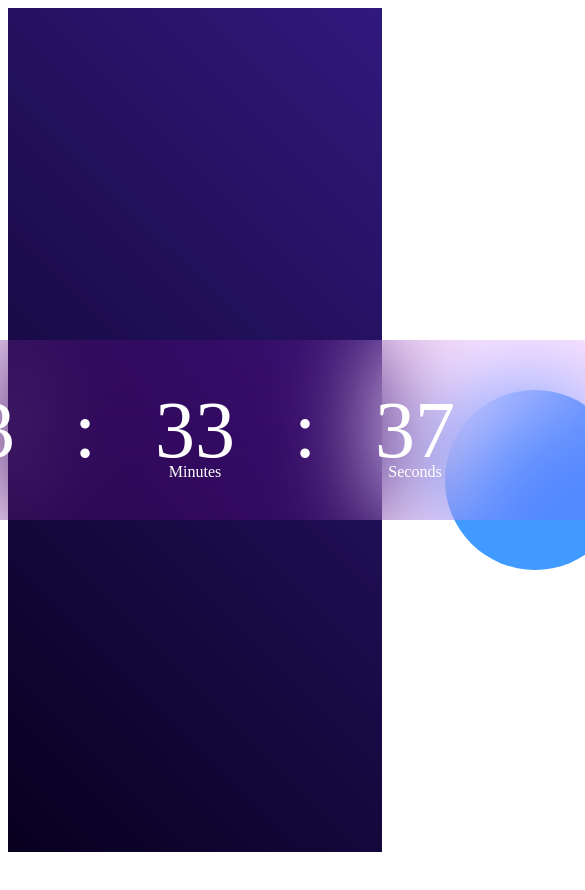
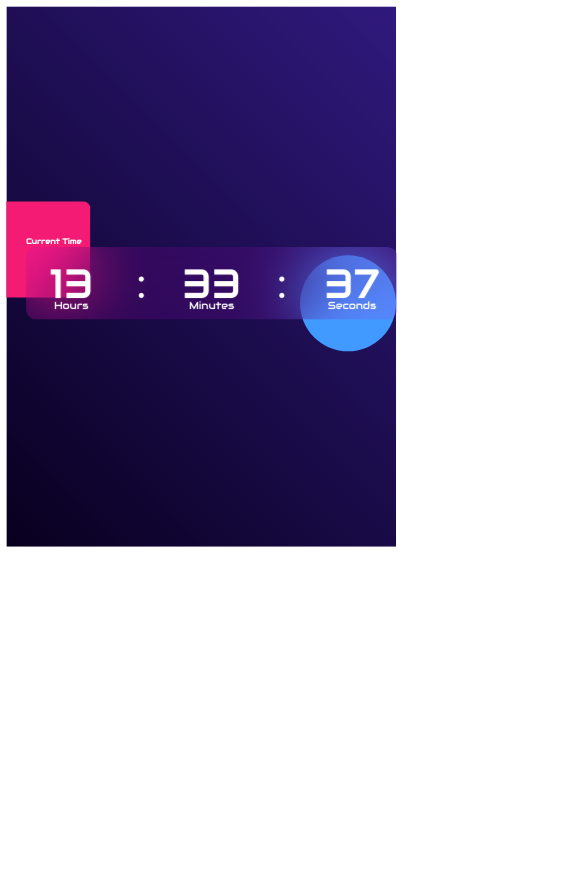
Before and after one commit to Dhia-zorai/Time-App, a plain HTML site: page index.html in a window 390 px wide. Shown: the top 890 px of the page, 585 px wide, since content can reach past the window. Before the commit the page ends 860 px from the top, so only its background shows below. Drawn offline with Linux system fonts and the light colour scheme.

Commit message:
Add files via upload

```diff
--- a/index.html
+++ b/index.html
@@ -5,10 +5,12 @@
     <meta name="viewport" content="width=device-width, initial-scale=1.0">
     <title>Time</title>
     <link rel="stylesheet" href="style.css">
+    <link href="https://fonts.googleapis.com/css2?family=Audiowide&family=Montserrat:ital,wght@0,100..900;1,100..900&family=Orbitron:wght@400..900&display=swap" rel="stylesheet">
 </head>
 <body>
     <div class="time">
         <div class="timecontainer">
+            <label for="current-time" id="current_time">Current Time</label>
             <div class="clock">
                 <span id="hrs">00</span>
                 <span>:</span>
@@ -41,7 +43,24 @@
 
 
     </script>
+    <style>
+        @media (max-width: 768px) {
+        html, body {
+    transform: scale(0.8);
+    transform-origin: top left;
+    width: 125%;
+    height: 125%;
+    overflow: hidden;
+}}
 
-
+@media (max-width: 480px) {
+        html, body {
+    transform: scale(0.8);
+    transform-origin: top left;
+    width: 125%;
+    height: 125%;
+    overflow: hidden;
+}}
+    </style>
 </body>
 </html>
--- a/style.css
+++ b/style.css
@@ -1,25 +1,32 @@
 /*Time App*/
 
+#current_time{
+    text-align: center;
+    font-weight: bold;
+    font-size: clamp(0.75rem, 0.563rem + 0.5vw, 0.9rem);
+}
 
-.time{
+.time {
     width: 100%;
     min-height: 100vh;
-    background:linear-gradient(45deg,#08001f,#30197d);
-    background-attachement:fixed;
+    background: linear-gradient(45deg, #08001f, #30197d);
     color: #fff;
+    font-family: 'Audiowide',sans-serif;
     position: relative;
 }
 
-.timecontainer{
-    width:800px;
+.timecontainer {
+    width: 800px;
     height: 180px;
     position: absolute;
     top: 50%;
     left: 50%;
-    transform: translate(-50%,-50%);
+
+    transform: translate(-50%, -50%);
 
 }
-.clock{
+
+.clock {
     width: 100%;
     height: 100%;
     background: rgba(235, 0, 255, 0.11);
@@ -30,9 +37,10 @@
 
     backdrop-filter: blur(50px);
 }
-.timecontainer::before{
+
+.timecontainer::before {
     content: '';
-    width:180px;
+    width: 180px;
     height: 180px;
     background-color: #f41b75;
     border-radius: 10px;
@@ -41,9 +49,10 @@
     top: -50px;
     z-index: -1;
 }
-.timecontainer::after{
+
+.timecontainer::after {
     content: '';
-    width:180px;
+    width: 180px;
     height: 180px;
     background-color: #419aff;
     border-radius: 50%;
@@ -52,27 +61,54 @@
     bottom: -50px;
     z-index: -1;
 }
-.clock span{
-    font-size: 5rem;
+
+.clock span {
+    font-size:clamp(3rem, 10vw, 5rem);
     width: 110px;
     display: inline-block;
     text-align: center;
     position: relative;
 }
 
-.clock span::after{
-    font-size:1rem;
+.clock span::after {
+    font-size: 1rem;
     position: absolute;
     bottom: -5px;
     left: 50%;
     transform: translateX(-50%);
 }
-#hrs::after{
+
+#hrs::after {
     content: 'Hours';
 }
-#min::after{
+
+#min::after {
     content: 'Minutes';
 }
-#sec::after{
+
+#sec::after {
     content: 'Seconds';
 }
+
+/* tbar9ich clock lel phones*/
+
+@media (max-width: 786px) {
+    .timecontainer {
+        width: 90%;
+        height: auto;
+    }
+
+    .clock {
+        padding: 1rem;
+        width: 100%;
+    }
+
+    .clock span {
+        font-size: 4rem;
+    }
+
+    .timecontainer::before, .timecontainer::after {
+        width: 150px;
+        height: 150px;
+    }
+}
```
